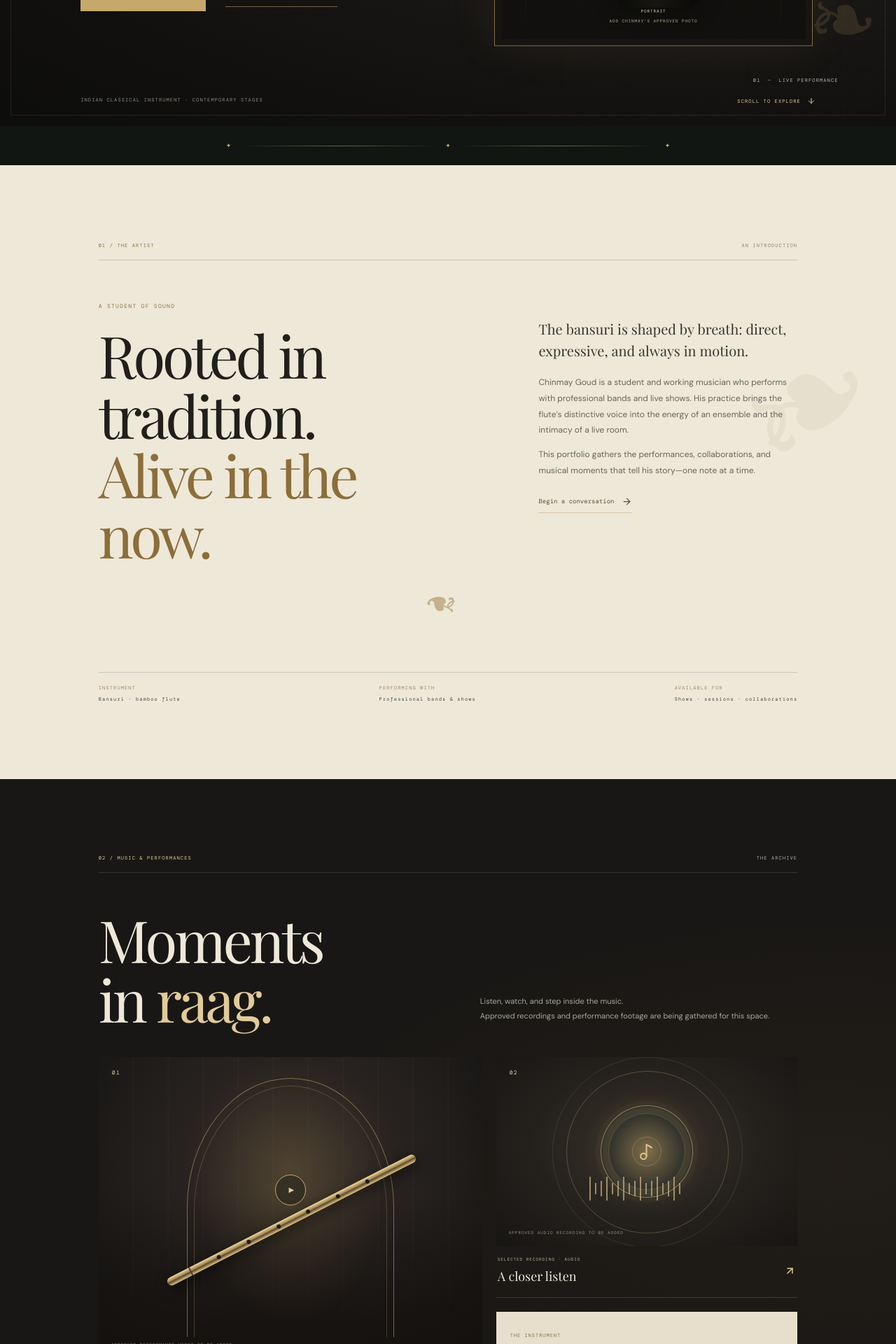
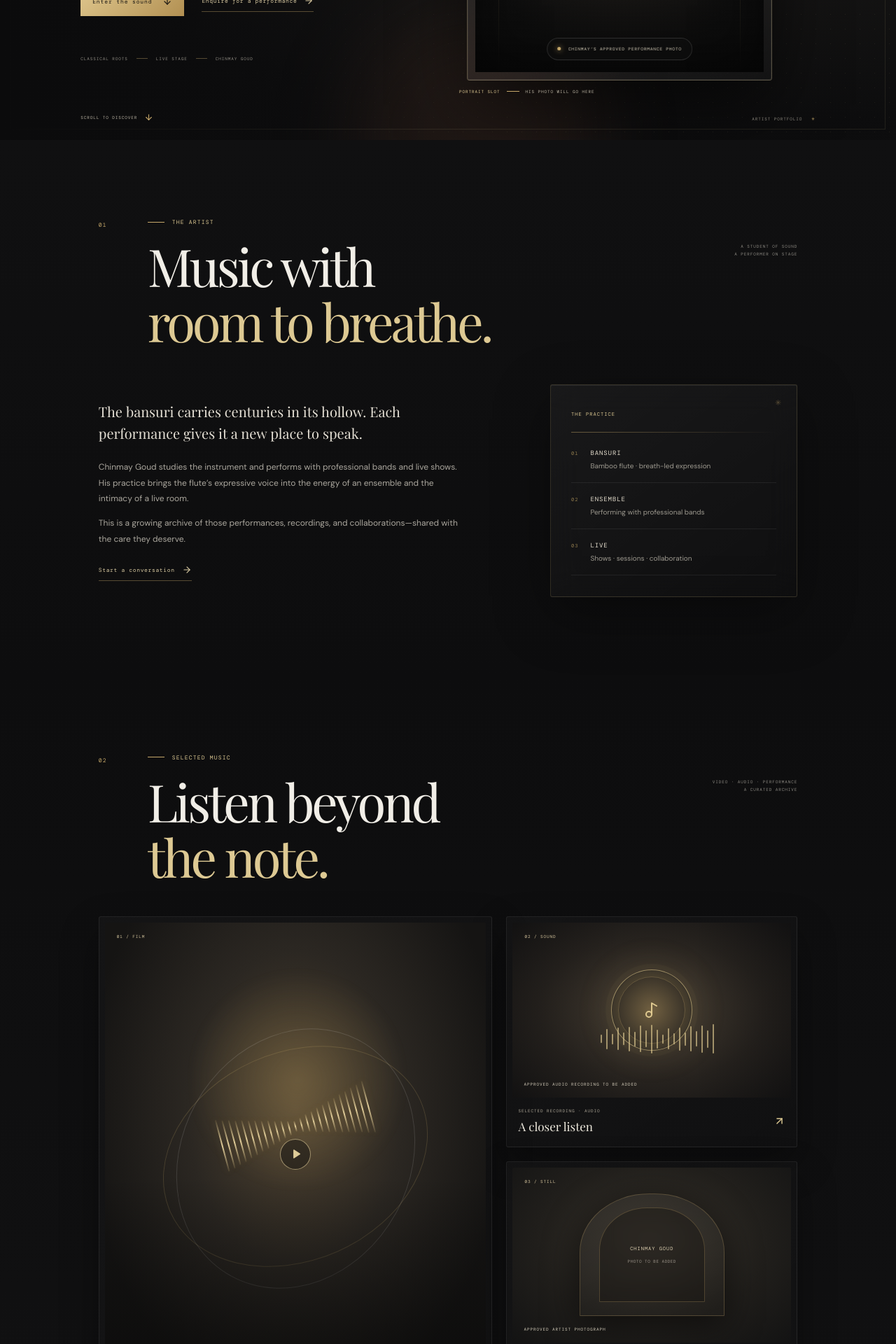
Before and after one commit to Haxxyyyy/CG-PORTFOLIO, a React (Vite) app: page / in a window 1280 px wide. Shown: the part 620-2540 px from the top of the page at 70% size. Built offline with nearby package versions, Linux system fonts and the light colour scheme; a web font is replaced by a local one.

Commit message:
Rework portfolio as a dark glass artist experience

```diff
--- a/src/App.jsx
+++ b/src/App.jsx
@@ -1,7 +1,7 @@
 import { useState } from 'react';
-import { ArrowDown, ArrowRight, ArrowUpRight, Menu, Music2, X } from 'lucide-react';
+import { ArrowDown, ArrowRight, ArrowUpRight, Menu, Music2, Play, X } from 'lucide-react';
 
-const services = ['Concert / live show', 'Private celebration', 'Band collaboration', 'Studio session'];
+const formats = ['Live shows', 'Private celebrations', 'Band collaborations', 'Studio sessions'];
 
 function App() {
   const [menuOpen, setMenuOpen] = useState(false);
@@ -14,38 +14,35 @@ function App() {
   }
 
   return <>
-    <header className="site-header">
+    <header className="site-header glass-surface">
       <a className="wordmark" href="#home" aria-label="Chinmay Goud home"><span className="brand-seal">चि</span><span className="brand-name">CHINMAY GOUD<small>BANSURI · MUSICIAN</small></span></a>
       <button className="menu-toggle" aria-label="Toggle navigation" onClick={() => setMenuOpen(!menuOpen)}>{menuOpen ? <X/> : <Menu/>}</button>
-      <nav className={menuOpen ? 'nav open' : 'nav'}><a href="#artist" onClick={closeMenu}>The artist</a><a href="#music" onClick={closeMenu}>Music & performances</a><a href="#booking" className="nav-cta" onClick={closeMenu}>Booking inquiries <ArrowUpRight size={14}/></a></nav>
+      <nav className={menuOpen ? 'nav open' : 'nav'}><a href="#artist" onClick={closeMenu}>The artist</a><a href="#music" onClick={closeMenu}>Selected music</a><a href="#booking" className="nav-cta" onClick={closeMenu}>Make an inquiry <ArrowUpRight size={14}/></a></nav>
     </header>
 
     <main>
       <section className="hero" id="home">
-        <div className="hero-texture"/><div className="hero-ornament ornament-left">❧</div><div className="hero-ornament ornament-right">❧</div>
-        <div className="hero-content"><p className="eyebrow"><span/> THE BANSURI · A CLASSICAL VOICE</p><h1>The art of<br/><em>a breath.</em></h1><p className="hero-sub">Chinmay Goud — bansuri player, student of the instrument, and performing musician with professional bands and live shows.</p><div className="hero-actions"><a className="button button-gold" href="#music">Discover the music <ArrowDown size={14}/></a><a className="text-link light-link" href="#booking">Enquire for a performance <ArrowRight size={14}/></a></div></div>
-        <div className="hero-art" aria-label="Performance portrait placeholder for Chinmay Goud"><div className="photo-frame"><div className="photo-frame-inner"><div className="photo-light photo-light-one"/><div className="photo-light photo-light-two"/><div className="photo-silhouette"/><div className="photo-flute"/><div className="photo-caption"><span>CHINMAY GOUD</span><i/> BANSURI PLAYER</div><div className="photo-placeholder-label"><b>PORTRAIT</b><span>ADD CHINMAY’S APPROVED PHOTO</span></div></div></div><div className="art-number">01 <span>—</span> LIVE PERFORMANCE</div></div>
-        <div className="hero-bottom"><span>INDIAN CLASSICAL INSTRUMENT · CONTEMPORARY STAGES</span><a href="#artist">SCROLL TO EXPLORE <ArrowDown size={12}/></a></div>
+        <div className="hero-ambient ambient-one"/><div className="hero-ambient ambient-two"/><div className="hero-grain"/>
+        <div className="hero-layout"><div className="hero-copy"><p className="eyebrow"><i/> BANSURI · INDIAN BAMBOO FLUTE</p><h1>An ancient voice<br/>in the <em>now.</em></h1><p className="hero-sub">Chinmay Goud is a bansuri player, student of the instrument, and performing musician with professional bands and live shows.</p><div className="hero-actions"><a className="button button-gold" href="#music">Enter the sound <ArrowDown size={14}/></a><a className="text-link" href="#booking">Enquire for a performance <ArrowRight size={14}/></a></div><div className="hero-signature"><span>CLASSICAL ROOTS</span><i/><span>LIVE STAGE</span><i/><span>CHINMAY GOUD</span></div></div>
+          <div className="hero-art"><div className="photo-glass glass-surface"><div className="photo-atmosphere"><div className="photo-orbit orbit-a"/><div className="photo-orbit orbit-b"/><div className="photo-halo"/><div className="photo-flute"><i/><i/><i/><i/><i/><i/><i/><b/></div><div className="photo-vignette"/></div><div className="photo-glass-label"><span className="label-dot"/> CHINMAY’S APPROVED PERFORMANCE PHOTO</div><div className="photo-id">CG <span>·</span> 01</div></div><div className="art-side-note">A PRACTICE IN BREATH & PRESENCE</div><div className="art-caption"><span>PORTRAIT SLOT</span><i/> HIS PHOTO WILL GO HERE</div></div></div>
+        <a className="scroll-cue" href="#artist"><span>SCROLL TO DISCOVER</span><ArrowDown size={13}/></a><span className="hero-edition">ARTIST PORTFOLIO <i>✳</i></span>
       </section>
 
-      <div className="gold-rule"><span>✦</span><i/><span>✦</span><i/><span>✦</span></div>
+      <section className="artist section" id="artist"><div className="section-heading"><span className="section-index">01</span><div><p className="eyebrow"><i/> THE ARTIST</p><h2>Music with<br/><em>room to breathe.</em></h2></div><p className="section-aside">A STUDENT OF SOUND<br/>A PERFORMER ON STAGE</p></div><div className="artist-grid"><div className="artist-copy"><p className="lead">The bansuri carries centuries in its hollow. Each performance gives it a new place to speak.</p><p>Chinmay Goud studies the instrument and performs with professional bands and live shows. His practice brings the flute’s expressive voice into the energy of an ensemble and the intimacy of a live room.</p><p>This is a growing archive of those performances, recordings, and collaborations—shared with the care they deserve.</p><a className="text-link" href="#booking">Start a conversation <ArrowRight size={14}/></a></div><aside className="artist-card glass-surface"><span className="card-eyebrow">THE PRACTICE</span><div className="card-rule"/><div className="practice-row"><span>01</span><p><b>BANSURI</b><small>Bamboo flute · breath-led expression</small></p></div><div className="practice-row"><span>02</span><p><b>ENSEMBLE</b><small>Performing with professional bands</small></p></div><div className="practice-row"><span>03</span><p><b>LIVE</b><small>Shows · sessions · collaboration</small></p></div><div className="card-ornament">✳</div></aside></div></section>
 
-      <section className="artist section" id="artist"><div className="section-label"><span>01 / THE ARTIST</span><span>AN INTRODUCTION</span></div><div className="artist-grid"><div className="artist-heading"><p className="eyebrow dark-eyebrow">A STUDENT OF SOUND</p><h2>Rooted in<br/>tradition.<br/><em>Alive in the now.</em></h2><div className="artist-flourish">❧</div></div><div className="artist-copy"><p className="lead">The bansuri is shaped by breath: direct, expressive, and always in motion.</p><p>Chinmay Goud is a student and working musician who performs with professional bands and live shows. His practice brings the flute’s distinctive voice into the energy of an ensemble and the intimacy of a live room.</p><p>This portfolio gathers the performances, collaborations, and musical moments that tell his story—one note at a time.</p><a className="text-link dark-link" href="#booking">Begin a conversation <ArrowRight size={15}/></a></div></div><div className="artist-details"><span><small>INSTRUMENT</small>Bansuri · bamboo flute</span><span><small>PERFORMING WITH</small>Professional bands & shows</span><span><small>AVAILABLE FOR</small>Shows · sessions · collaborations</span></div></section>
+      <section className="music section" id="music"><div className="section-heading"><span className="section-index">02</span><div><p className="eyebrow"><i/> SELECTED MUSIC</p><h2>Listen beyond<br/><em>the note.</em></h2></div><p className="section-aside">VIDEO · AUDIO · PERFORMANCE<br/>A CURATED ARCHIVE</p></div><div className="media-grid">
+        <article className="media-card feature-card"><div className="media-art performance-art"><span className="media-number">01 / FILM</span><div className="stage-glow"/><div className="stage-ring ring-one"/><div className="stage-ring ring-two"/><div className="sound-bars">{Array.from({length:25},(_,i)=><i key={i} style={{'--bar':`${16+Math.abs(12-i)*5}px`}}/>)}</div><span className="play-seal" aria-hidden="true"><Play size={15} fill="currentColor"/></span><span className="asset-label">APPROVED PERFORMANCE VIDEO TO BE ADDED</span></div><div className="media-meta"><div><span>LIVE PERFORMANCE · VIDEO</span><h3>On stage, in the moment</h3></div><ArrowUpRight size={17}/></div></article>
+        <article className="media-card"><div className="media-art audio-art"><span className="media-number">02 / SOUND</span><div className="audio-disc"><div className="disc-groove"/><Music2 size={24}/></div><div className="audio-wave">{Array.from({length:21},(_,i)=><i key={i} style={{'--bar':`${12+((i*17)%31)}px`}}/>)}</div><span className="asset-label">APPROVED AUDIO RECORDING TO BE ADDED</span></div><div className="media-meta"><div><span>SELECTED RECORDING · AUDIO</span><h3>A closer listen</h3></div><ArrowUpRight size={17}/></div></article>
+        <article className="media-card still-card"><div className="media-art still-art"><span className="media-number">03 / STILL</span><div className="still-frame"><span>CHINMAY GOUD</span><i>PHOTO TO BE ADDED</i></div><span className="asset-label">APPROVED ARTIST PHOTOGRAPH</span></div><div className="media-meta"><div><span>PORTRAIT · PHOTOGRAPHY</span><h3>Behind the music</h3></div><ArrowUpRight size={17}/></div></article>
+      </div><div className="archive-foot"><span>THE ARCHIVE IS IN PROGRESS</span><span>ONLY CHINMAY’S APPROVED MEDIA WILL APPEAR HERE</span></div></section>
 
-      <section className="music section" id="music"><div className="section-label"><span>02 / MUSIC & PERFORMANCES</span><span>THE ARCHIVE</span></div><div className="music-heading"><h2>Moments<br/>in <em>raag.</em></h2><p>Listen, watch, and step inside the music.<br/>Approved recordings and performance footage are being gathered for this space.</p></div><div className="media-grid">
-        <article className="media-card media-card-feature"><div className="media-visual visual-performance"><span className="media-index">01</span><div className="performance-arch"><div className="performance-flute"><i/><i/><i/><i/><i/><i/><b/></div><div className="play-seal">▶</div></div><span className="media-placeholder">APPROVED PERFORMANCE VIDEO TO BE ADDED</span></div><div className="media-caption"><div><span>LIVE PERFORMANCE · VIDEO</span><h3>The stage, in sound</h3></div><ArrowUpRight size={17}/></div></article>
-        <article className="media-card"><div className="media-visual visual-audio"><span className="media-index">02</span><div className="audio-disc"><div className="audio-grooves"/><div className="disc-center"><Music2 size={25}/></div></div><div className="audio-bars">{Array.from({length:17},(_,i)=><i key={i} style={{'--n':i}}/>)}</div><span className="media-placeholder">APPROVED AUDIO RECORDING TO BE ADDED</span></div><div className="media-caption"><div><span>SELECTED RECORDING · AUDIO</span><h3>A closer listen</h3></div><ArrowUpRight size={17}/></div></article>
-        <div className="media-note"><span>THE INSTRUMENT</span><p>A hollow reed.<br/><em>A universe of tone.</em></p><div className="note-flute"><i/><i/><i/><i/><i/><i/></div><small>BANSURI / BAMBOO FLUTE</small></div>
-      </div><p className="archive-note">This archive will feature Chinmay’s approved media and credits. No placeholder represents a real performance.</p></section>
-
-      <section className="booking section" id="booking"><div className="section-label"><span>03 / BOOKING INQUIRIES</span><span>LET THE CONVERSATION BEGIN</span></div><div className="booking-grid"><div className="booking-intro"><p className="eyebrow">FOR THE MOMENTS THAT MATTER</p><h2>Invite music<br/>into the <em>room.</em></h2><p>Planning a concert, celebration, or collaboration? Share a few details. Chinmay can follow up about availability and the right musical fit.</p><div className="booking-seal"><span>WITH<br/>REGARD</span><i>✦</i><span>AND<br/>RHYTHM</span></div></div><div className="form-panel"><div className="form-heading"><span>PERFORMANCE INQUIRY</span><span>01 — 05</span></div><form className="inquiry-form" onSubmit={handleSubmit}>{submitted ? <div className="success-state"><span>✦</span><h3>Thank you for reaching out.</h3><p>This is a visual preview. No inquiry has been sent. Connect Chinmay’s inbox to accept live requests.</p><button type="button" className="text-link dark-link" onClick={()=>setSubmitted(false)}>Start another inquiry <ArrowRight size={15}/></button></div> : <>
-          <div className="form-row"><label><span>YOUR NAME</span><input name="name" placeholder="Name" required/></label><label><span>EMAIL ADDRESS</span><input name="email" type="email" placeholder="you@example.com" required/></label></div>
-          <div className="form-row"><label><span>OCCASION</span><select name="event" defaultValue=""><option value="" disabled>Select an occasion</option>{services.map(item=><option key={item}>{item}</option>)}</select></label><label><span>EVENT DATE</span><input type="date" name="date"/></label></div>
-          <label><span>SHARE A FEW DETAILS</span><textarea name="details" rows="3" placeholder="Location, format, or anything else to share…"/></label>
-          <div className="form-submit"><button className="button button-gold" type="submit">Send an inquiry <ArrowRight size={14}/></button><span>AN INQUIRY IS NOT A CONFIRMED BOOKING</span></div><p className="form-note">Preview form · An email service must be connected before launch.</p>
-        </>}</form></div></div></section>
+      <section className="booking section" id="booking"><div className="section-heading"><span className="section-index">03</span><div><p className="eyebrow"><i/> BOOKING INQUIRIES</p><h2>Bring the music<br/><em>into the room.</em></h2></div><p className="section-aside">A FIRST CONVERSATION<br/>NO INSTANT CONFIRMATIONS</p></div><div className="booking-grid"><div className="booking-copy"><p>Planning a show, celebration, or collaboration? Share a few details and Chinmay can follow up about availability and the right musical fit.</p><div className="booking-formats"><span>PERFORMANCE FORMATS</span>{formats.map((format,i)=><div key={format}><i>0{i+1}</i>{format}<ArrowUpRight size={13}/></div>)}</div></div><div className="form-glass glass-surface"><div className="form-heading"><span>PERFORMANCE INQUIRY</span><span>CG / 001</span></div><form className="inquiry-form" onSubmit={handleSubmit}>{submitted ? <div className="success-state"><span>✳</span><h3>Thank you for reaching out.</h3><p>This is a preview. No inquiry has been sent; connect Chinmay’s inbox before accepting live requests.</p><button type="button" className="text-link" onClick={()=>setSubmitted(false)}>Start another inquiry <ArrowRight size={14}/></button></div> : <>
+            <div className="form-row"><label><span>YOUR NAME</span><input name="name" placeholder="Name" required/></label><label><span>EMAIL ADDRESS</span><input name="email" type="email" placeholder="you@example.com" required/></label></div>
+            <div className="form-row"><label><span>OCCASION</span><select name="event" defaultValue=""><option value="" disabled>Select an occasion</option>{formats.map(item=><option key={item}>{item}</option>)}</select></label><label><span>EVENT DATE</span><input type="date" name="date"/></label></div>
+            <label><span>A FEW DETAILS</span><textarea name="details" rows="3" placeholder="Location, format, or anything else to share…"/></label><div className="form-submit"><button className="button button-gold" type="submit">Send an inquiry <ArrowRight size={14}/></button><span>REQUEST ≠ CONFIRMATION</span></div><p className="form-note">Preview form · Connect an email service before launch.</p>
+          </>}</form></div></div></section>
     </main>
-    <footer className="footer"><a className="wordmark" href="#home"><span className="brand-seal">चि</span><span className="brand-name">CHINMAY GOUD<small>BANSURI · MUSICIAN</small></span></a><span className="footer-note">MUSIC, MADE PRESENT.</span><a href="#home" className="back-top">BACK TO TOP ↑</a><span className="copyright">© {new Date().getFullYear()} CHINMAY GOUD</span></footer>
+    <footer className="footer"><a className="wordmark" href="#home"><span className="brand-seal">चि</span><span className="brand-name">CHINMAY GOUD<small>BANSURI · MUSICIAN</small></span></a><span className="footer-note">MUSIC, WITH ROOM TO BREATHE.</span><a href="#home" className="back-top">BACK TO TOP ↑</a><span className="copyright">© {new Date().getFullYear()} CHINMAY GOUD</span></footer>
   </>;
 }
 
```
Also changed, not shown: src/styles.css.
